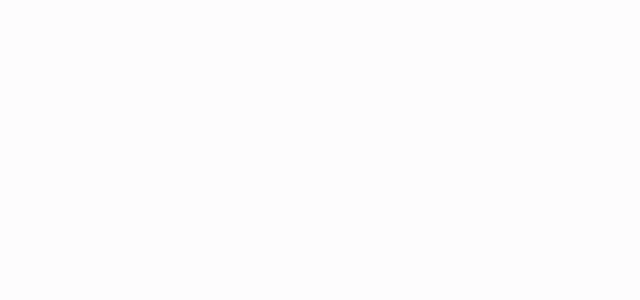
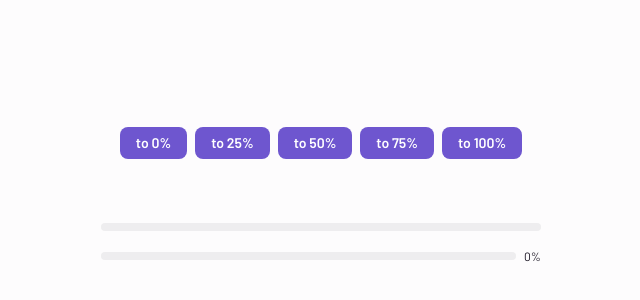
Before and after one commit to brunohfabre/siakitdocumentation, a React (Vite) app: page /progressbar in a window 1280 px wide. Before the commit this address had no page. Shown: the part 204-504 px from the top of the page, without its empty margins (319-959 px from the left). Built offline with nearby package versions, Linux system fonts and the light colour scheme.

Commit message:
add progressbar component

```diff
--- /dev/null
+++ b/src/components/ProgressBar/index.tsx
@@ -0,0 +1,25 @@
+import { useTheme } from '../../hooks/theme';
+import { Text } from '../Text';
+import { Container, Content, Bar } from './styles';
+
+type ProgressBarProps = {
+  progress: number;
+  showPercentage?: boolean;
+};
+
+export function ProgressBar({
+  progress,
+  showPercentage,
+}: ProgressBarProps): JSX.Element {
+  const { colorScheme } = useTheme();
+
+  return (
+    <Container>
+      <Content>
+        <Bar percentage={progress} colorScheme={colorScheme} />
+      </Content>
+
+      {showPercentage && <Text size="xs">{progress}%</Text>}
+    </Container>
+  );
+}
--- /dev/null
+++ b/src/components/ProgressBar/styles.ts
@@ -0,0 +1,62 @@
+import styled from 'styled-components';
+
+import { Colors } from '../../hooks/theme';
+
+export const Container = styled.div`
+  width: 100%;
+
+  display: flex;
+
+  align-items: center;
+  gap: 8px;
+`;
+
+export const Content = styled.div`
+  position: relative;
+  width: 100%;
+  height: 8px;
+  background-color: ${({ theme }) => theme.colors.gray[4]};
+  border-radius: 4px;
+`;
+
+type BarProps = {
+  percentage: number;
+  colorScheme: Colors;
+};
+
+export const Bar = styled.div<BarProps>`
+  position: relative;
+  height: 8px;
+  border-radius: 4px;
+  transition: all 0.15s;
+
+  width: ${({ percentage }) => percentage}%;
+  background-color: ${({ theme, colorScheme }) => theme.colors[colorScheme][9]};
+
+  &:after {
+    content: '';
+    position: absolute;
+    top: 0;
+    left: 0;
+    bottom: 0;
+    right: 0;
+    background-image: linear-gradient(
+      -45deg,
+      rgba(255, 255, 255, 0.08) 25%,
+      transparent 25%,
+      transparent 50%,
+      rgba(255, 255, 255, 0.08) 50%,
+      rgba(255, 255, 255, 0.08) 75%,
+      transparent 75%,
+      transparent
+    );
+    z-index: 1;
+    background-size: 8px 8px;
+    animation: move 2s linear infinite;
+    border-top-right-radius: 8px;
+    border-bottom-right-radius: 8px;
+    border-top-left-radius: 20px;
+    border-bottom-left-radius: 20px;
+    overflow: hidden;
+  }
+`;
--- /dev/null
+++ b/src/pages/ProgressBarPage.tsx
@@ -0,0 +1,35 @@
+import { useState } from 'react';
+
+import { Button } from '../components/Button';
+import { Flex } from '../components/Flex';
+import { ProgressBar } from '../components/ProgressBar';
+
+export function ProgressBarPage(): JSX.Element {
+  const [progress, setProgress] = useState(0);
+  return (
+    <Flex flex justify="center" align="center" direction="column" gap={64}>
+      <Flex gap={8}>
+        <Button type="button" onClick={() => setProgress(0)}>
+          to 0%
+        </Button>
+        <Button type="button" onClick={() => setProgress(25)}>
+          to 25%
+        </Button>
+        <Button type="button" onClick={() => setProgress(50)}>
+          to 50%
+        </Button>
+        <Button type="button" onClick={() => setProgress(75)}>
+          to 75%
+        </Button>
+        <Button type="button" onClick={() => setProgress(100)}>
+          to 100%
+        </Button>
+      </Flex>
+
+      <Flex width={440} direction="column" gap>
+        <ProgressBar progress={progress} />
+        <ProgressBar progress={progress} showPercentage />
+      </Flex>
+    </Flex>
+  );
+}
--- a/src/routes.tsx
+++ b/src/routes.tsx
@@ -14,6 +14,7 @@ import { IconButtonPage } from './pages/IconButtonPage';
 import { LinkButtonPage } from './pages/LinkButtonPage';
 import { ListPage } from './pages/ListPage';
 import { PaginationPage } from './pages/PaginationPage';
+import { ProgressBarPage } from './pages/ProgressBarPage';
 import { SeparatorPage } from './pages/SeparatorPage';
 import { TextPage } from './pages/TextPage';
 import { TooltipPage } from './pages/TooltipPage';
@@ -38,6 +39,7 @@ export function AppRoutes(): JSX.Element {
       <Route path="/footer" element={<FooterPage />} />
       <Route path="/list" element={<ListPage />} />
       <Route path="/pagination" element={<PaginationPage />} />
+      <Route path="/progressbar" element={<ProgressBarPage />} />
     </Routes>
   );
 }
```
